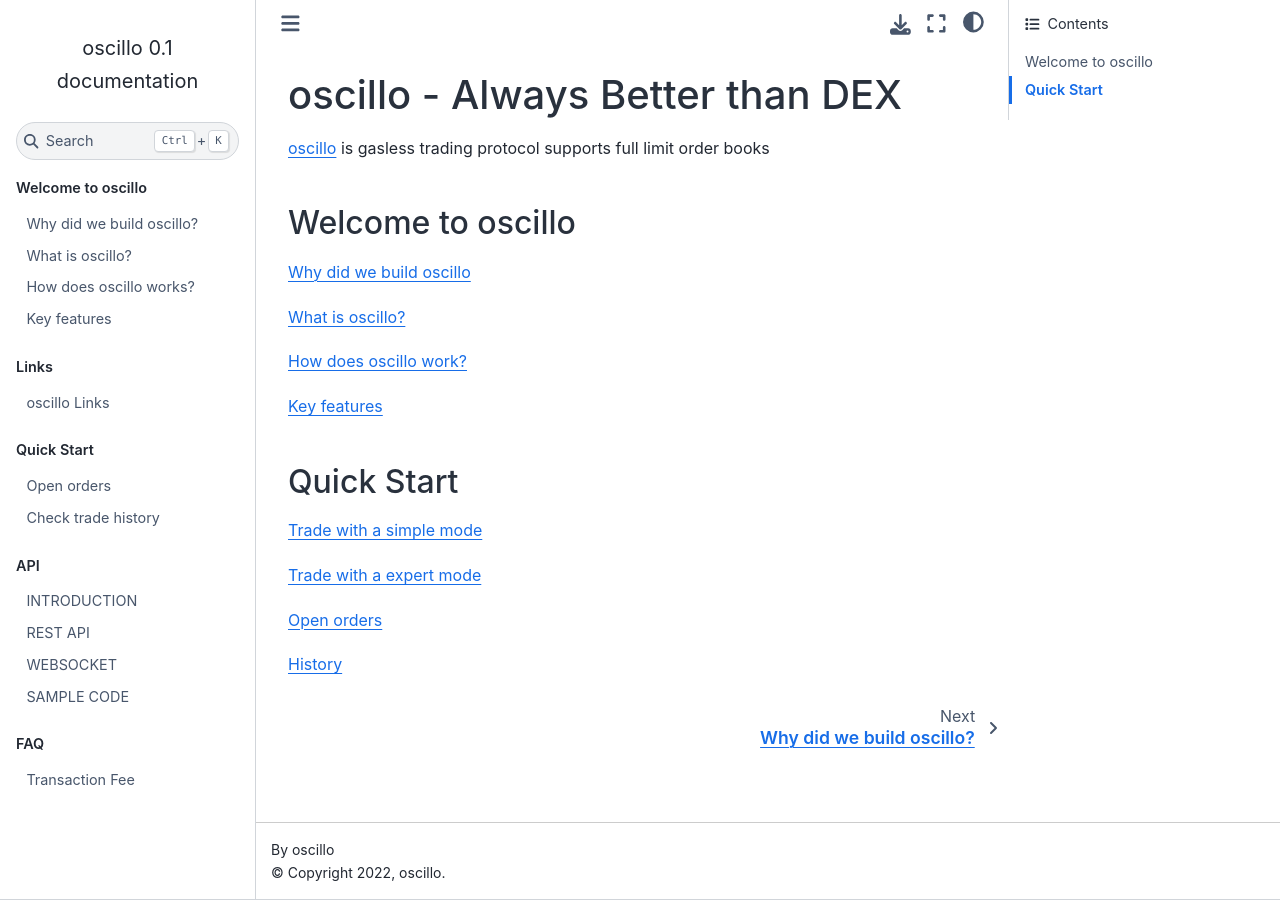
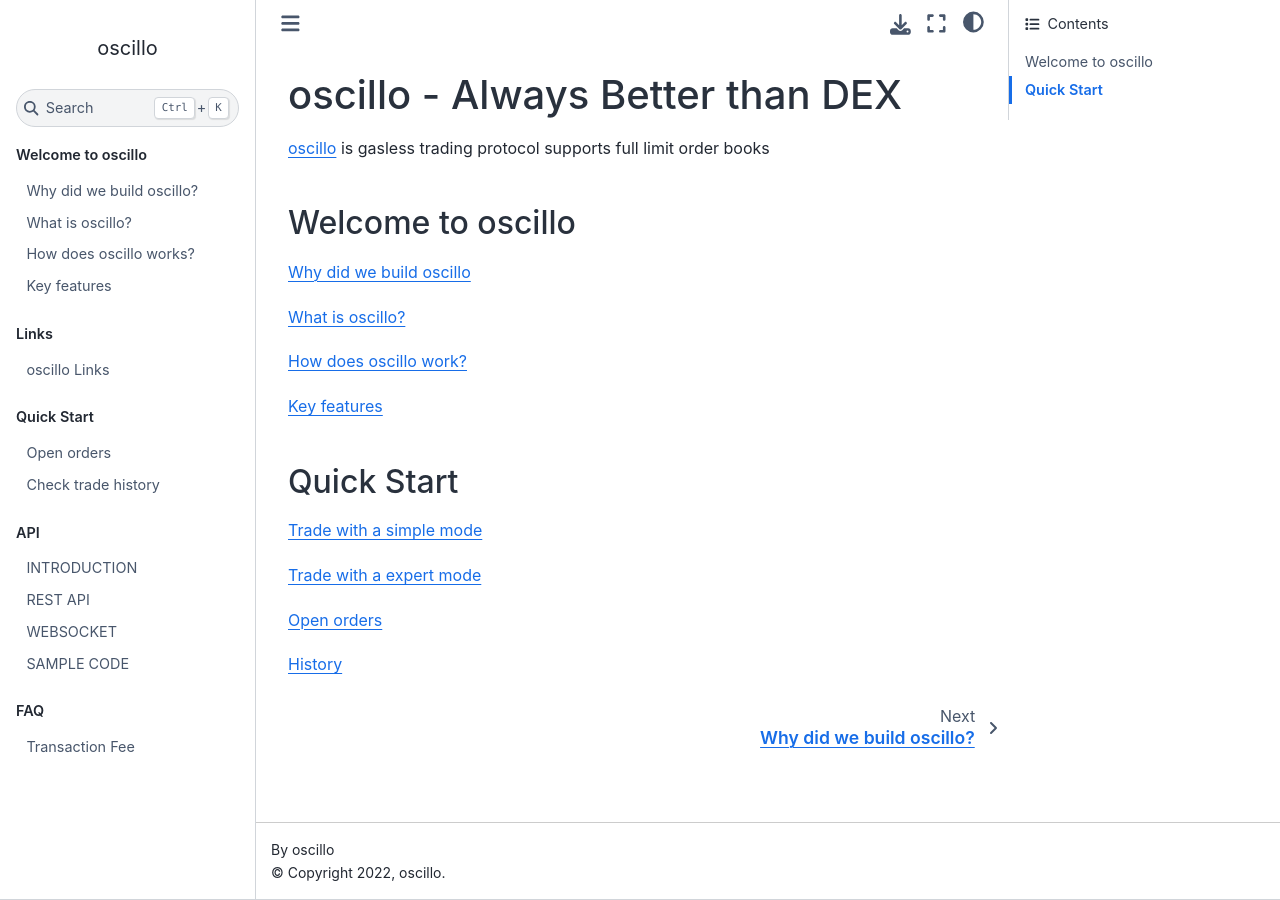
Before and after one commit to oscillo-finance/Docs, a Sphinx documentation site: the page built from docs/source/index.rst, in a window 1280 px wide. Built offline with Sphinx 7.4.7 and the Sphinx Book theme 1.1.4, drawn with Linux system fonts in a browser that asks for light colours; pages that are not in the unit, such as notebooks, are missing from menus.

Commit message:
fix title

```diff
--- a/docs/source/conf.py
+++ b/docs/source/conf.py
@@ -33,5 +33,7 @@ templates_path = ['_templates']
 
 html_theme = 'sphinx_book_theme'
 
+html_title = "oscillo"
+
 # -- Options for EPUB output
 epub_show_urls = 'footnote'
```
